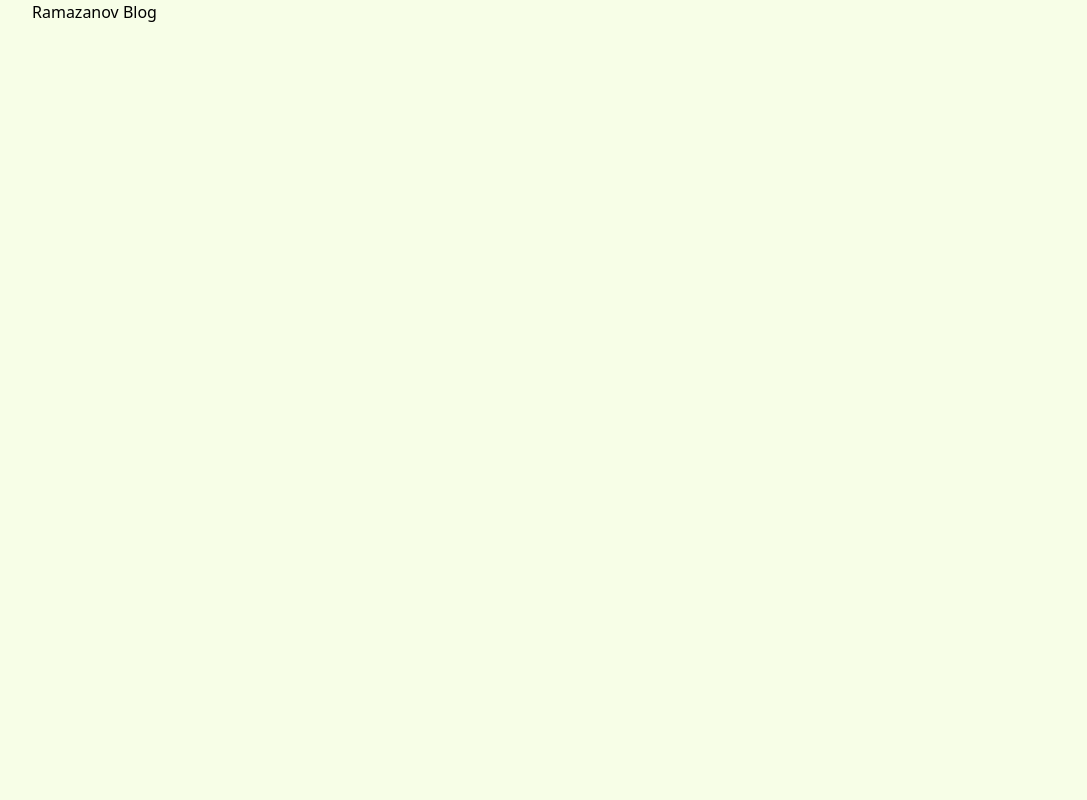
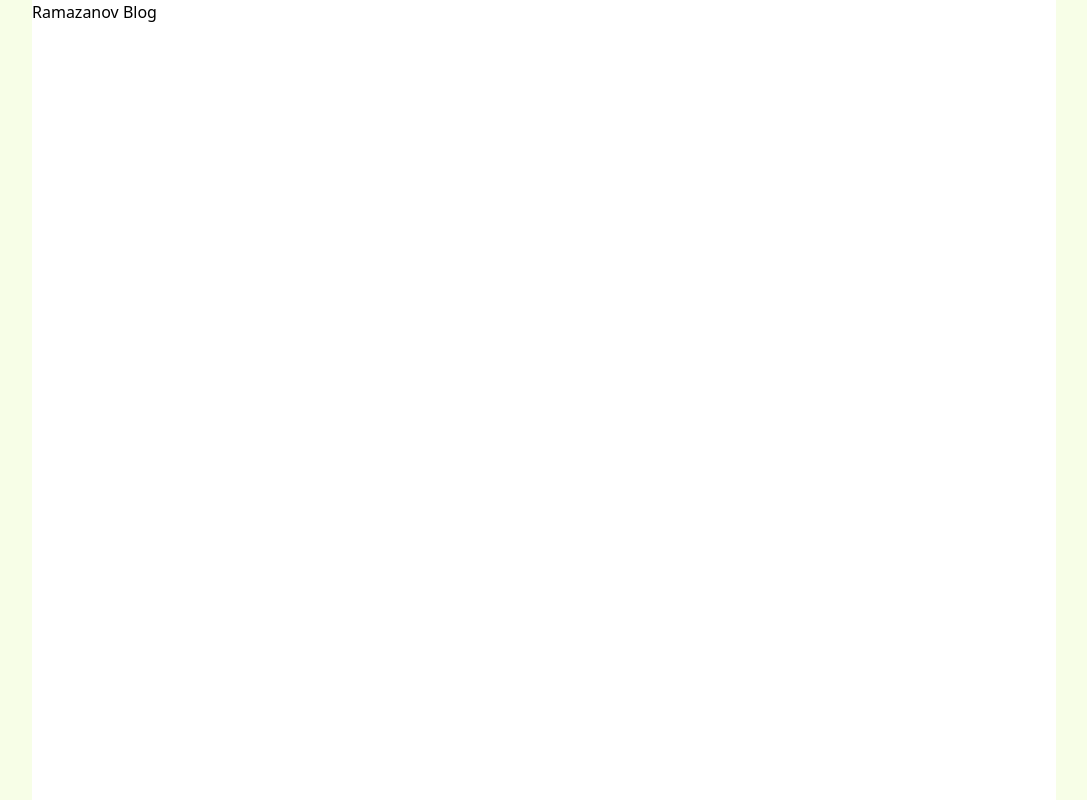
Before and after one commit to KenanRamazanov/Ecommerce-Sneakers, a Vue app: page / in a window 1280 px wide. Shown: the whole page, without its empty margins (96-1183 px from the left). Built offline with nearby package versions, Linux system fonts and the light colour scheme.

Commit message:
Editing app

```diff
--- a/src/App.vue
+++ b/src/App.vue
@@ -1,5 +1,5 @@
 <template>
-<div class="w-4/5 m-auto">
+<div class=" bg-white w-4/5 m-auto h-screen">
     <h1>Ramazanov Blog</h1>
 </div>
 </template>
```
